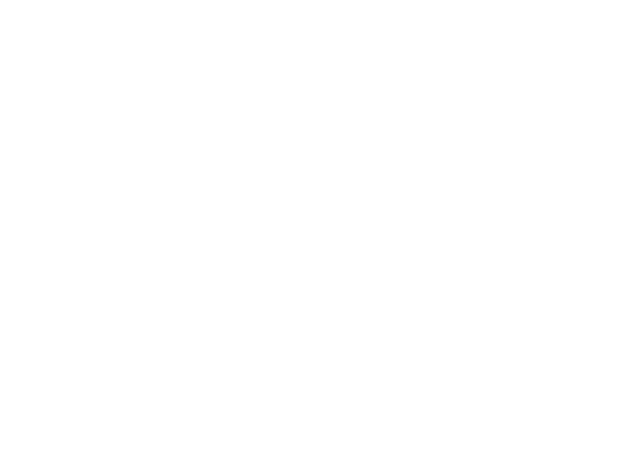
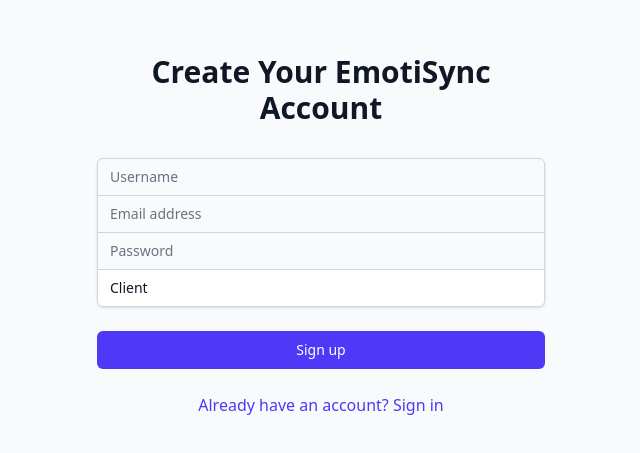
Before and after one commit to JosephLin86/Emotisync, a React (Vite) app in the folder frontend/: page / in a window 1280 px wide. Shown: the part 1001-1454 px from the top of the page, without its empty margins (319-959 px from the left). Before the commit the page ends 824 px from the top, so only its background shows below. Built offline with nearby package versions, Linux system fonts and the light colour scheme; no server answers.

Commit message:
register need profile+tokens

```diff
--- a/frontend/src/App.jsx
+++ b/frontend/src/App.jsx
@@ -1,6 +1,7 @@
 import { useState } from 'react'
 import { AuthProvider } from './context/AuthContext';
 import Login from './components/auth/Login';
+import Register from './components/auth/Register';
 
 function App() {
   return (
@@ -8,6 +9,7 @@
       <div>
         <h1>yummer</h1>
         <Login />
+        <Register />
       </div>
     </AuthProvider>
   );
--- /dev/null
+++ b/frontend/src/components/auth/Register.jsx
@@ -0,0 +1,136 @@
+import { useState } from 'react';
+import { useAuth } from '../../context/AuthContext';
+
+const Register = ({ onSwitchToLogin }) => {
+    const[formData, setFormData] = useState({
+        username:'',
+        email: '',
+        password: '',
+        role: 'client',  //the default role
+    });
+
+    const [error, setError] = useState('');
+    const [loading, setLoading] = useState(false);
+
+    const{ register } = useAuth();
+
+
+    const handleChange = (e) => {
+        setFormData((prev) =>({
+            ...prev,
+            [e.target.name]: e.target.value,
+        }));
+    };
+
+    const handleSubmit = async (e) => {
+        e.preventDefault();
+        setLoading(true);
+        setError('');
+
+
+        const result = await register(
+            formData.username,
+            formData.email,
+            formData.password,
+            formData.role
+        );
+
+        if(!result.success){
+            setError(result.error || 'Registration Failed')
+        }
+
+        setLoading(false);
+
+    };
+
+    return (
+        <div className="min-h-screen flex items-center justify-center bg-gray-50">
+            <div className="max-w-md w-full space-y-8">
+                <div>
+                    <h2 className="mt-6 text-center text-3xl font-extrabold text-gray-900">
+                        Create Your EmotiSync Account
+                    </h2>
+                </div>
+
+                <form className="mt-8 space-y-6" onSubmit={handleSubmit}>
+                    <div className="rounded-md shadow-sm -space-y-px">
+                        <div>
+                            <input
+                            name="username"
+                            type="text"
+                            required
+                            className="appearance-none rounded-none relative block w-full px-3 py-2 border border-gray-300 placeholder-gray-500 text-gray-900 rounded-t-md focus:outline-none focus:ring-indigo-500 focus:border-indigo-500 focus:z-10 sm:text-sm"
+                            placeholder="Username"
+                            value={formData.username}
+                            onChange={handleChange}
+                            />
+                        </div>
+
+                        <div>
+                            <input
+                            name="email"
+                            type="email"
+                            required
+                            className="appearance-none rounded-none relative block w-full px-3 py-2 border border-gray-300 placeholder-gray-500 text-gray-900 focus:outline-none focus:ring-indigo-500 focus:border-indigo-500 focuz:z-10 sm:text-sm"
+                            placeholder="Email address"
+                            value={formData.email}
+                            onChange={handleChange}
+                            />
+                        </div>
+
+                        <div>
+                            <input
+                            name="password"
+                            type="password"
+                            required
+                            className="appearance-none rounded-none relative block w-full px-3 py-2 border border-gray-300 placeholder-gray-500 text-gray-900 focus:outline-none focus:ring-indigo-500 focus:border-indigo-500 focus:z-10 sm:text-sm"
+                            placeholder="Password"
+                            value={formData.password}
+                            onChange={handleChange}
+                            />
+                        </div>
+
+                        <div>
+                            <select
+                            name="role"
+                            className="appearance-none rounded-none relative block w-full px-3 py-2 border border-gray-300 bg-white text-gray-900 rounded-b-md focus:outline-none focus:ring-indigo-500 focus:border-indigo-500 focus:z-10 sm:text-sm"
+                            value={formData.role}
+                            onChange={handleChange}
+                            >
+                                <option value="client">Client</option>
+                                <option value="therapist">Therapist</option>
+                            </select>
+                        </div>
+                    </div>
+
+                    {error &&<div className="text-red-600 text-sm text-center">{error}</div>}
+
+                    <div>
+                        <button
+                        type="submit"
+                        disabled={loading}
+                        className="group relative w-full flex justify-center py-2 px-4 border border-transparent text-sm font-medium rounded-md text-white bg-indigo-600 hover:bg-indigo-700 focus:outline-none focus:ring-2 focus:ring-offset-2 focus:ring-indigo-500 disabled:opacity-50"
+                        >
+                            {loading ? 'Creating account...' : 'Sign up'}
+                        </button>
+                    </div>
+
+                    <div className="text-center">
+                        <button
+                        type="button"
+                        onClick={onSwitchToLogin}
+                        className="text-indigo-600 hover:text-indigo-500"
+                        >
+                            Already have an account? Sign in
+                        </button>
+
+                    </div>
+
+                </form>
+            </div>
+        </div>
+    );
+
+};
+
+export default Register;
```
